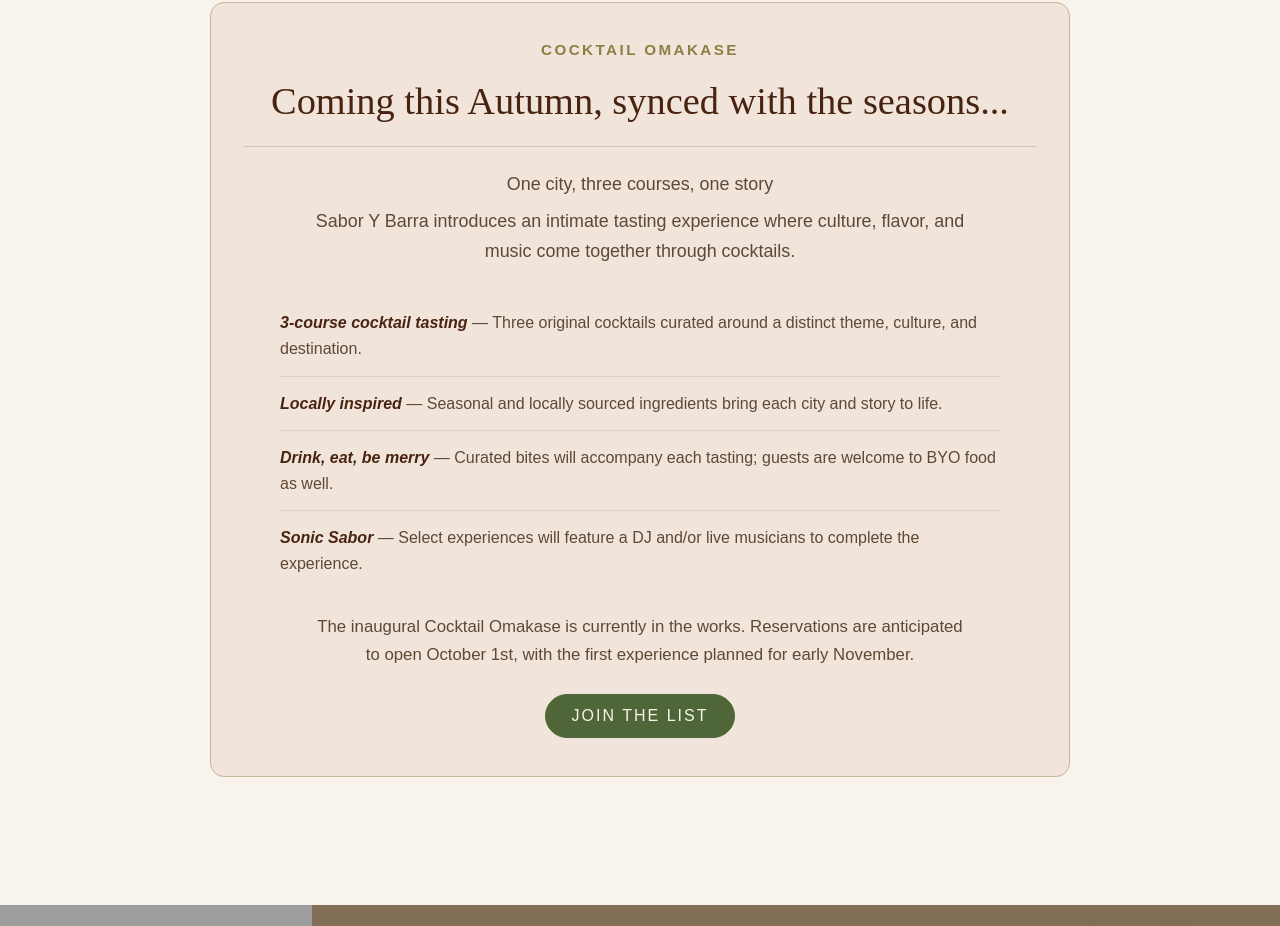
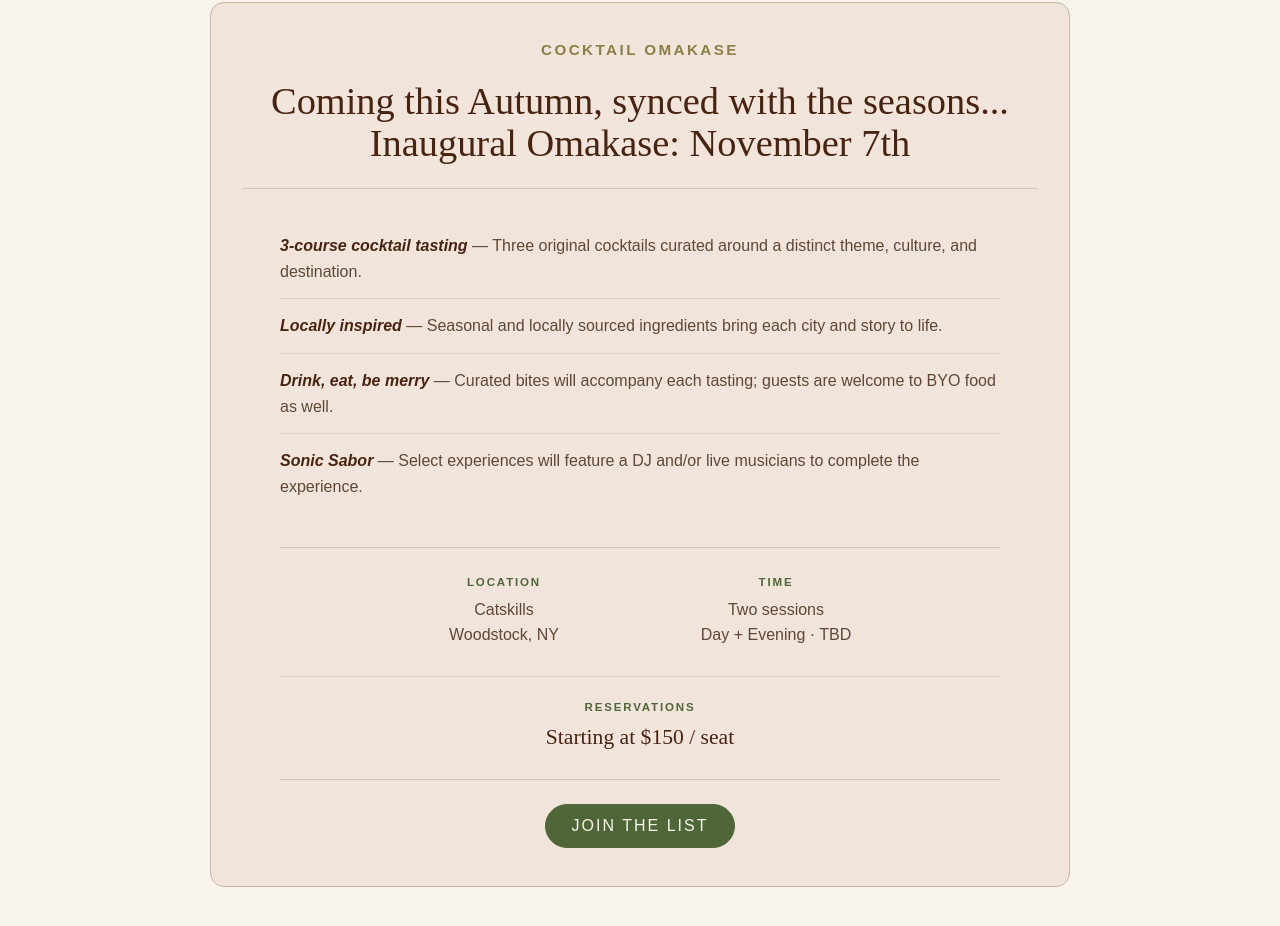
Before and after one commit to MatiasNaz/sabor-y-barra-website, a React (Vite) app: page /additional-services in a window 1280 px wide. Shown: the part 638-1564 px from the top of the page. Built offline with nearby package versions, Linux system fonts and the light colour scheme; no server answers; grey boxes are pictures that could not be loaded; a web font is replaced by a local one.

Commit message:
added omakase card event details

```diff
--- a/src/i18n/locales/en.json
+++ b/src/i18n/locales/en.json
@@ -189,9 +189,7 @@
     },
     "omakase": {
       "eyebrow": "Cocktail Omakase",
-      "title": "Coming this Autumn, synced with the seasons...",
-      "leadTitle": "One city, three courses, one story",
-      "leadDescription": "Sabor Y Barra introduces an intimate tasting experience where culture, flavor, and music come together through cocktails.",
+      "title": "Coming this Autumn, synced with the seasons... Inaugural Omakase: November 7th",
       "tastingTitle": "3-course cocktail tasting",
       "tastingDescription": "Three original cocktails curated around a distinct theme, culture, and destination.",
       "localTitle": "Locally inspired",
@@ -200,7 +198,14 @@
       "merryDescription": "Curated bites will accompany each tasting; guests are welcome to BYO food as well.",
       "sonicTitle": "Sonic Sabor",
       "sonicDescription": "Select experiences will feature a DJ and/or live musicians to complete the experience.",
-      "timeline": "The inaugural Cocktail Omakase is currently in the works. Reservations are anticipated to open October 1st, with the first experience planned for early November.",
+      "locationLabel": "Location",
+      "locationPrimary": "Catskills",
+      "locationSecondary": "Woodstock, NY",
+      "timeLabel": "Time",
+      "timePrimary": "Two sessions",
+      "timeSecondary": "Day + Evening · TBD",
+      "reservationLabel": "Reservations",
+      "reservationPrice": "Starting at $150 / seat",
       "comingSoon": "Pre-reservation list open Friday - 9/18/26",
       "cta": "Join the List",
       "form": {
--- a/src/i18n/locales/es.json
+++ b/src/i18n/locales/es.json
@@ -190,8 +190,6 @@
     "omakase": {
       "eyebrow": "Omakase de Cócteles",
       "title": "Este otoño, al ritmo de las estaciones...",
-      "leadTitle": "Una ciudad, tres tiempos, una historia",
-      "leadDescription": "Sabor Y Barra presenta una experiencia íntima de degustación donde la cultura, el sabor y la música se unen a través de los cócteles.",
       "tastingTitle": "Degustación de cócteles en 3 tiempos",
       "tastingDescription": "Tres cócteles originales creados en torno a un tema, una cultura y un destino distintivos.",
       "localTitle": "Inspiración local",
@@ -200,7 +198,14 @@
       "merryDescription": "Cada degustación estará acompañada de bocados seleccionados; los invitados también podrán traer su propia comida.",
       "sonicTitle": "Sonic Sabor",
       "sonicDescription": "Algunas experiencias contarán con DJ y/o músicos en vivo para completar la velada.",
-      "timeline": "El Cocktail Omakase inaugural está actualmente en desarrollo. Se anticipa que las reservaciones abran el 1 de octubre, y la primera experiencia está prevista para principios de noviembre.",
+      "locationLabel": "Ubicación",
+      "locationPrimary": "Catskills",
+      "locationSecondary": "Woodstock, NY",
+      "timeLabel": "Horario",
+      "timePrimary": "Dos sesiones",
+      "timeSecondary": "Día + Noche · Por confirmar",
+      "reservationLabel": "Reservaciones",
+      "reservationPrice": "Desde $150 / persona",
       "comingSoon": "La lista de prerreservas abre el viernes - 18/9/26",
       "cta": "Únete a la Lista",
       "form": {
--- a/src/sections/Services/AdditionalServices.css
+++ b/src/sections/Services/AdditionalServices.css
@@ -111,27 +111,6 @@
   border-bottom: 1px solid rgb(72 36 16 / 16%);
 }
 
-.additional-services__omakase-lead,
-.additional-services__omakase-timeline {
-  max-width: 650px;
-  margin: 22px auto 0;
-  color: var(--color-brown);
-  font-size: 1.05rem;
-  line-height: 1.7;
-}
-
-.additional-services__omakase-lead {
-  font-size: 1.12rem;
-}
-
-.additional-services__omakase-lead span {
-  display: block;
-}
-
-.additional-services__omakase-lead span + span {
-  margin-top: 6px;
-}
-
 .additional-services__omakase-list {
   max-width: 720px;
   margin: 30px auto 0;
@@ -154,6 +133,59 @@
 .additional-services__omakase-list em {
   color: var(--color-espresso);
   font-weight: 600;
+}
+
+.additional-services__omakase-event-details {
+  width: min(720px, 100%);
+  max-width: 720px;
+  margin: 34px auto 0;
+  padding-block: 28px;
+  border-block: 1px solid rgb(72 36 16 / 16%);
+  color: var(--color-brown);
+}
+
+.additional-services__omakase-logistics {
+  width: min(520px, 100%);
+  display: grid;
+  grid-template-columns: repeat(2, minmax(0, 1fr));
+  gap: 24px;
+  margin: 0 auto;
+  text-align: center;
+}
+
+.additional-services__omakase-detail dt,
+.additional-services__omakase-detail-label {
+  margin: 0;
+  color: var(--color-olive);
+  font-size: 0.72rem;
+  font-weight: 700;
+  letter-spacing: 0.16em;
+  text-transform: uppercase;
+}
+
+.additional-services__omakase-detail dd {
+  margin: 10px 0 0;
+  font-size: 1rem;
+  line-height: 1.55;
+}
+
+.additional-services__omakase-detail dd span {
+  display: block;
+}
+
+.additional-services__omakase-reservations {
+  margin-top: 28px;
+  padding-top: 24px;
+  border-top: 1px solid rgb(72 36 16 / 10%);
+  text-align: center;
+}
+
+.additional-services__omakase-reservation-price {
+  margin: 10px 0 0;
+  color: var(--color-espresso);
+  font-family: "Times New Roman", Times, serif;
+  font-size: 1.35rem;
+  line-height: 1.3;
 }
 
 .additional-services__coming-soon {
@@ -671,6 +703,17 @@
   }
 }
 
+@media (max-width: 600px) {
+  .additional-services__omakase-logistics {
+    grid-template-columns: minmax(0, 1fr);
+    gap: 24px;
+  }
+
+  .additional-services__omakase-event-details {
+    padding-block: 24px;
+  }
+}
+
 /* Small mobile */
 @media (max-width: 480px) {
   .additional-services__container {
--- a/src/sections/Services/AdditionalServices.tsx
+++ b/src/sections/Services/AdditionalServices.tsx
@@ -86,10 +86,6 @@
               <h2 id="omakase-title">
                 {t("additionalServices.omakase.title")}
               </h2>
-              <p className="additional-services__omakase-lead">
-                <span>{t("additionalServices.omakase.leadTitle")}</span>
-                <span>{t("additionalServices.omakase.leadDescription")}</span>
-              </p>
               <ul className="additional-services__omakase-list">
                 <li>
                   <em>{t("additionalServices.omakase.tastingTitle")}</em>
@@ -112,9 +108,36 @@
                   {t("additionalServices.omakase.sonicDescription")}
                 </li>
               </ul>
-              <p className="additional-services__omakase-timeline">
-                {t("additionalServices.omakase.timeline")}
-              </p>
+              <div className="additional-services__omakase-event-details">
+                <dl className="additional-services__omakase-logistics">
+                  <div className="additional-services__omakase-detail">
+                    <dt>{t("additionalServices.omakase.locationLabel")}</dt>
+                    <dd>
+                      <span>{t("additionalServices.omakase.locationPrimary")}</span>
+                      <span>
+                        {t("additionalServices.omakase.locationSecondary")}
+                      </span>
+                    </dd>
+                  </div>
+
+                  <div className="additional-services__omakase-detail">
+                    <dt>{t("additionalServices.omakase.timeLabel")}</dt>
+                    <dd>
+                      <span>{t("additionalServices.omakase.timePrimary")}</span>
+                      <span>{t("additionalServices.omakase.timeSecondary")}</span>
+                    </dd>
+                  </div>
+                </dl>
+
+                <div className="additional-services__omakase-reservations">
+                  <p className="additional-services__omakase-detail-label">
+                    {t("additionalServices.omakase.reservationLabel")}
+                  </p>
+                  <p className="additional-services__omakase-reservation-price">
+                    {t("additionalServices.omakase.reservationPrice")}
+                  </p>
+                </div>
+              </div>
 
               {/* <p className="additional-services__coming-soon">
                 {t("additionalServices.omakase.comingSoon")}
--- a/src/sections/SignatureMenu/SignatureMenu.css
+++ b/src/sections/SignatureMenu/SignatureMenu.css
@@ -92,12 +92,18 @@
 .menu__card-container {
   width: 100%;
   max-width: 1400px;
+  display: flex;
+  flex-direction: column;
+  gap: 30px;
+  margin: 56px auto 0;
+  padding: 0 32px 120px;
+}
+
+.menu__card-group {
   display: grid;
   grid-template-columns: repeat(2, minmax(0, 1fr));
   column-gap: 50px;
   row-gap: 30px;
-  margin: 56px auto 0;
-  padding: 0 32px 120px;
 }
 
 /* ----------------------------------------------------------------------------------------- */
@@ -347,8 +353,11 @@
     font-size: 26px;
   }
 
+  .menu__card-group {
+    grid-template-columns: minmax(0, 1fr);
+  }
+
   .menu__card-container {
-    grid-template-columns: minmax(0, 1fr);
     padding: 0 20px 80px;
   }
 
```
Also changed, not shown: src/sections/SignatureMenu/SignatureMenu.tsx (+40 -12 lines).
